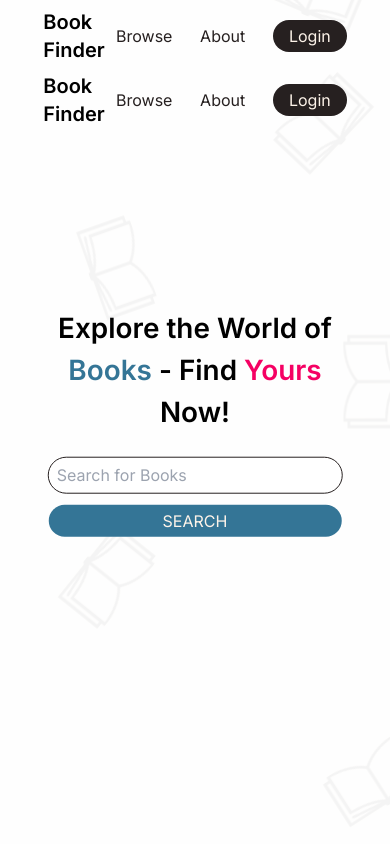
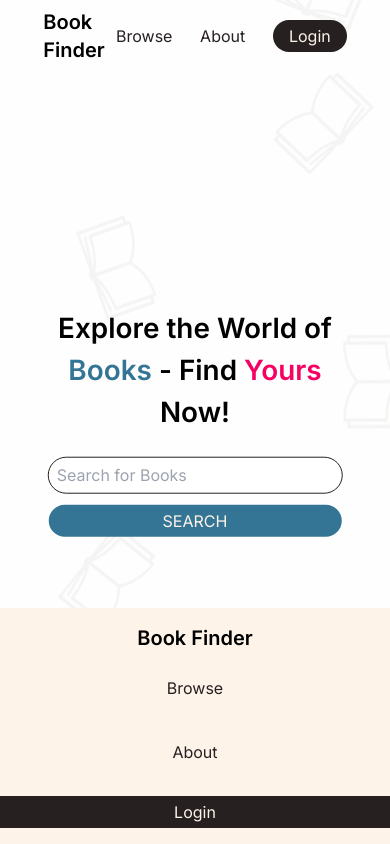
Before and after one commit to karanvirsb/book_finder, a Next.js app: page / in a window 390 px wide. Built offline with nearby package versions, Linux system fonts and the light colour scheme.

Commit message:
added clases with width full and padding

```diff
--- a/src/shared/ui/MobileNavbar.tsx
+++ b/src/shared/ui/MobileNavbar.tsx
@@ -3,21 +3,29 @@ import React from "react";
 
 export default function MobileNavbar(): JSX.Element {
 	return (
-		<header className="flex items-center justify-between pt-2">
+		<header className="fixed bottom-0 left-0 flex w-full flex-col items-center justify-between bg-primary py-4 sm:hidden">
 			<p className="text-xl font-semibold">Book Finder</p>
-			<nav className="flex items-center gap-[clamp(1rem,1rem+3svw,4rem)] text-secondary">
+			<nav className="flex w-full flex-col items-center gap-6 pt-4 text-secondary">
 				{/* TODO create page */}
-				<Link href="recently-viewed" hidden={true}>
+				<Link
+					href="recently-viewed"
+					hidden={true}
+					className="w-full py-2 text-center"
+				>
 					Recently Viewed
 				</Link>
 				{/* TODO create search page */}
-				<Link href="books">Browse</Link>
+				<Link href="books" className="w-full py-2 text-center">
+					Browse
+				</Link>
 				{/* TODO create about page */}
-				<Link href="about">About</Link>
+				<Link href="about" className="w-full py-2 text-center">
+					About
+				</Link>
 				{/* TODO create login */}
 				<Link
 					href="login"
-					className="rounded-full border-none bg-secondary py-1 px-4 text-primary hover:bg-transparent hover:font-bold hover:text-secondary hover:outline hover:outline-secondary"
+					className="w-full border-none bg-secondary py-1 px-4 text-center text-primary hover:bg-transparent hover:font-bold hover:text-secondary hover:outline hover:outline-secondary"
 				>
 					Login
 				</Link>
```
